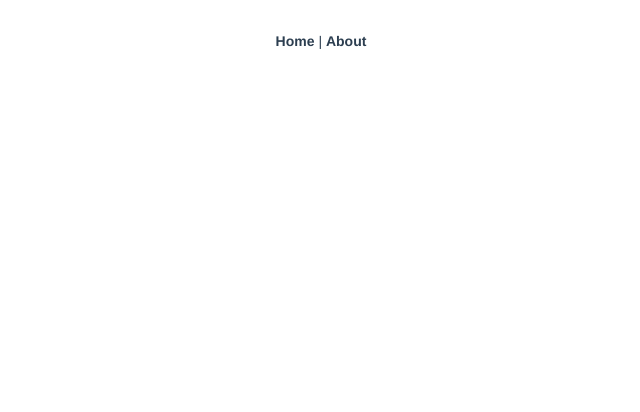
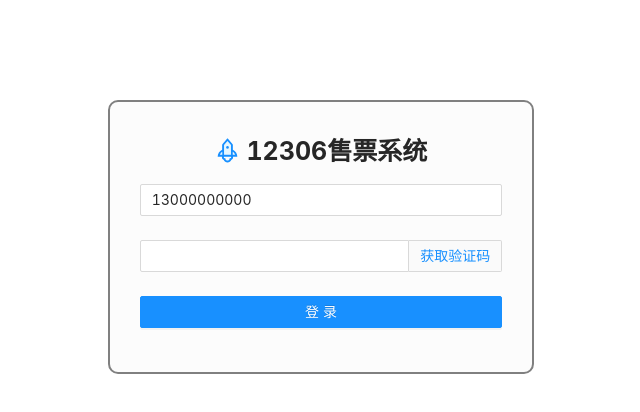
Before and after one commit to AliChen118/train, a Vue app in the folder web/: page /login in a window 1280 px wide. Before the commit this address had no page. Shown: the top 412 px of the page, without its empty margins (319-959 px from the left). Built offline with nearby package versions, Linux system fonts and the light colour scheme.

Commit message:
5.6 增加登录页面，登录注册二合一，后端接口未开发

```diff
--- a/web/package.json
+++ b/web/package.json
@@ -10,6 +10,7 @@
   "dependencies": {
     "@ant-design/icons-vue": "^6.1.0",
     "ant-design-vue": "^3.2.15",
+    "axios": "^1.4.0",
     "core-js": "^3.8.3",
     "vue": "^3.2.13",
     "vue-router": "^4.0.3",
--- a/web/src/App.vue
+++ b/web/src/App.vue
@@ -1,30 +1,3 @@
 <template>
-  <nav>
-    <router-link to="/">Home</router-link> |
-    <router-link to="/about">About</router-link>
-  </nav>
   <router-view/>
 </template>
-
-<style>
-#app {
-  font-family: Avenir, Helvetica, Arial, sans-serif;
-  -webkit-font-smoothing: antialiased;
-  -moz-osx-font-smoothing: grayscale;
-  text-align: center;
-  color: #2c3e50;
-}
-
-nav {
-  padding: 30px;
-}
-
-nav a {
-  font-weight: bold;
-  color: #2c3e50;
-}
-
-nav a.router-link-exact-active {
-  color: #42b983;
-}
-</style>
--- a/web/src/router/index.js
+++ b/web/src/router/index.js
@@ -1,5 +1,6 @@
 import { createRouter, createWebHistory } from 'vue-router'
 import HomeView from '../views/HomeView.vue'
+import login from '../views/login.vue'
 
 const routes = [
   {
@@ -14,6 +15,11 @@
     // this generates a separate chunk (about.[hash].js) for this route
     // which is lazy-loaded when the route is visited.
     component: () => import(/* webpackChunkName: "about" */ '../views/AboutView.vue')
+  },
+  {
+    path: '/login',
+    name: 'login-view',
+    component: login
   }
 ]
 
--- /dev/null
+++ b/web/src/views/login.vue
@@ -0,0 +1,106 @@
+<template>
+  <a-row class="login">
+    <a-col :span="8" :offset="8" class="login-main">
+      <h1 style="text-align: center"><rocket-two-tone />&nbsp;12306售票系统</h1>
+      <a-form
+          :model="loginForm"
+          name="basic"
+          autocomplete="off"
+      >
+        <a-form-item
+            label=""
+            name="mobile"
+            :rules="[{ required: true, message: '请输入手机号!' }]"
+        >
+          <a-input v-model:value="loginForm.mobile" placeholder="手机号"/>
+        </a-form-item>
+
+        <a-form-item
+            label=""
+            name="code"
+            :rules="[{ required: true, message: '请输入验证码!' }]"
+        >
+          <a-input v-model:value="loginForm.code">
+            <template #addonAfter>
+              <a @click="sendCode">获取验证码</a>
+            </template>
+          </a-input>
+          <!--<a-input v-model:value="loginForm.code" placeholder="验证码"/>-->
+        </a-form-item>
+
+        <a-form-item>
+          <a-button type="primary" block @click="login">登录</a-button>
+        </a-form-item>
+
+      </a-form>
+    </a-col>
+  </a-row>
+</template>
+
+<script>
+import { defineComponent, reactive } from 'vue';
+import axios from 'axios';
+import { notification } from 'ant-design-vue';
+import { useRouter } from 'vue-router'
+import store from "@/store";
+
+export default defineComponent({
+  name: "login-view",
+  setup() {
+    const router = useRouter();
+
+    const loginForm = reactive({
+      mobile: '13000000000',
+      code: '',
+    });
+
+    const sendCode = () => {
+      axios.post("/member/member/send-code", {
+        mobile: loginForm.mobile
+      }).then(response => {
+        let data = response.data;
+        if (data.success) {
+          notification.success({ description: '发送验证码成功！' });
+          loginForm.code = "8888";
+        } else {
+          notification.error({ description: data.message });
+        }
+      });
+    };
+
+    const login = () => {
+      axios.post("/member/member/login", loginForm).then((response) => {
+        let data = response.data;
+        if (data.success) {
+          notification.success({ description: '登录成功！' });
+          // 登录成功，跳到控台主页
+          router.push("/welcome");
+          store.commit("setMember", data.content);
+        } else {
+          notification.error({ description: data.message });
+        }
+      })
+    };
+
+    return {
+      loginForm,
+      sendCode,
+      login
+    };
+  },
+});
+</script>
+
+<style>
+.login-main h1 {
+  font-size: 25px;
+  font-weight: bold;
+}
+.login-main {
+  margin-top: 100px;
+  padding: 30px 30px 20px;
+  border: 2px solid grey;
+  border-radius: 10px;
+  background-color: #fcfcfc;
+}
+</style>
```
Also changed, not shown: 1 other file (tests, documents, lock files or other folders).
